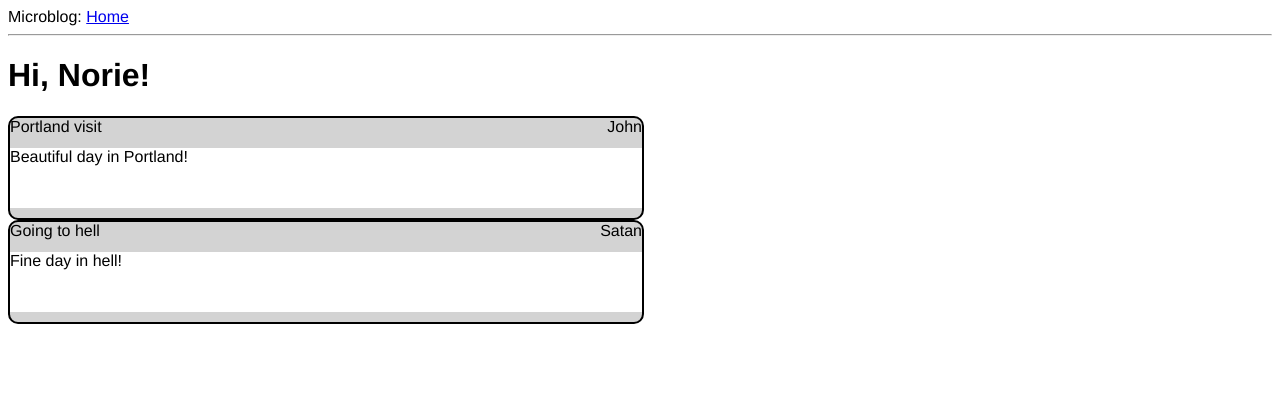
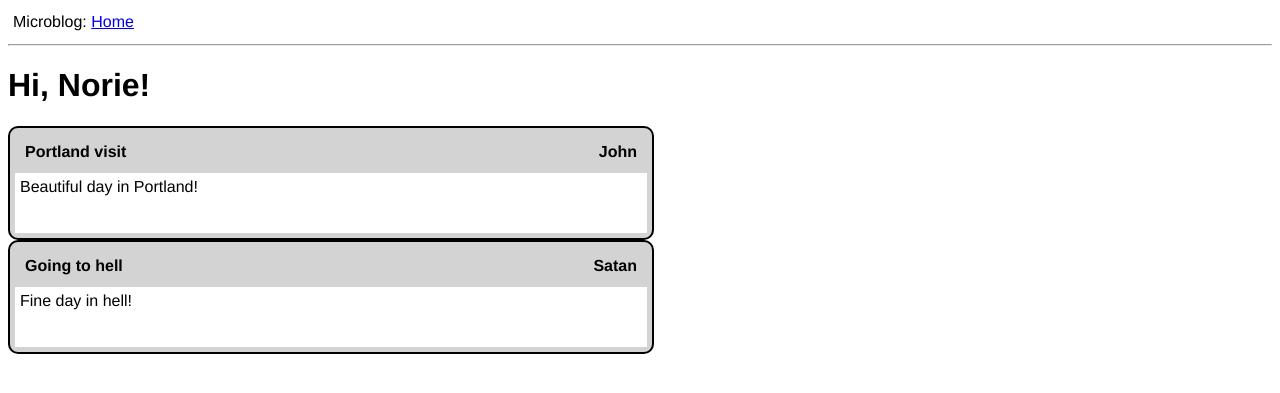
Before and after one commit to NorieM/Python, a Flask app: page / in a window 1280 px wide. Shown: the top 393 px of the page. Run offline with Flask 2, Linux system fonts and the light colour scheme.

Commit message:
Add files via upload

```diff
--- a/app/static/css/main.css
+++ b/app/static/css/main.css
@@ -1,5 +1,9 @@
-body{
+body {
     font-family:Helvetica;
+}
+
+div {
+    padding: 5px;
 }
 
 .post {
@@ -13,16 +17,18 @@ body{
 .author {
 
     float:right;
+    font-weight:bold;
 }
 
 .title {
 
     float:left;
+    font-weight:bold;
 }
 
 .comment {
     background-color: white;
-    height:60px;
+    height:50px;
 }
 .header {
     height:30px;
```
